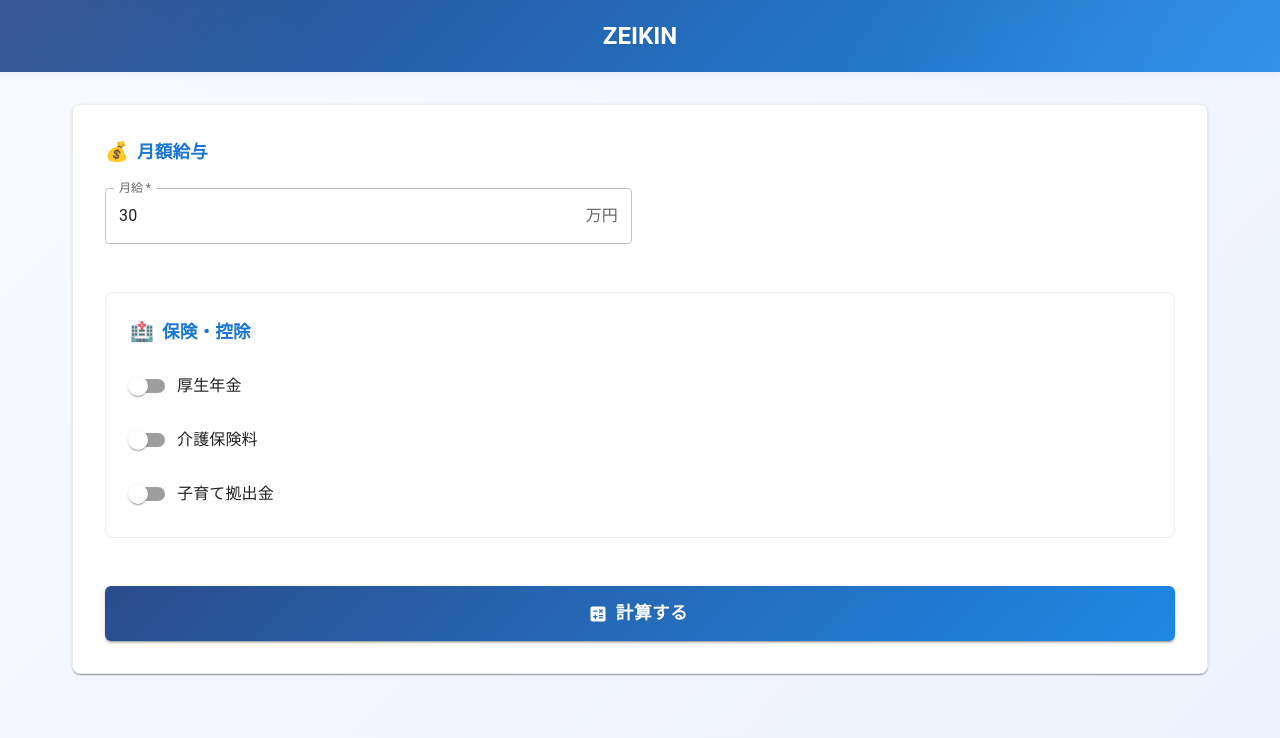
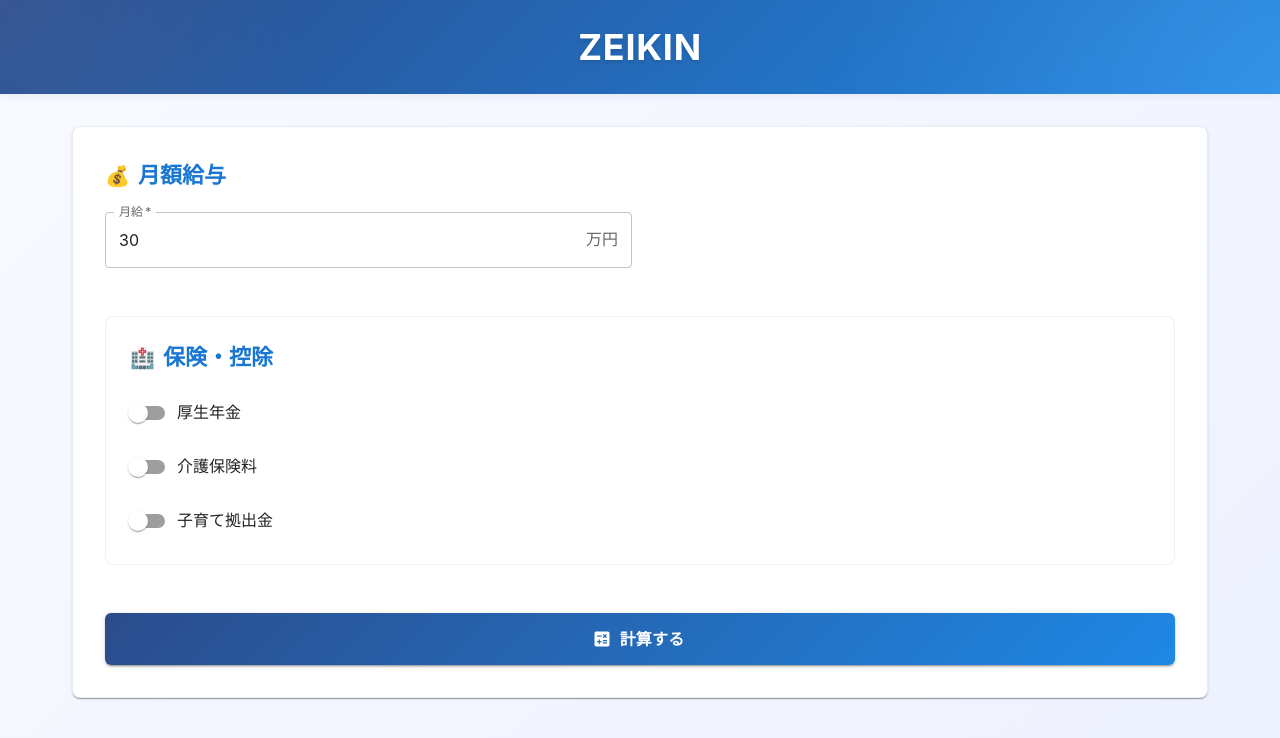
Before and after one commit to KoenigWolf/zeikin, a React (Vite) app: page / in a window 1280 px wide. Shown: the top 738 px of the page. Built offline with nearby package versions, Linux system fonts and the light colour scheme.

Commit message:
フォント中央管理に変更

```diff
--- a/src/App.tsx
+++ b/src/App.tsx
@@ -1,9 +1,66 @@
 import { Container, CssBaseline, ThemeProvider, createTheme } from '@mui/material';
 import { TaxCalculator } from '@components/TaxCalculator';
+import { typography } from './styles/theme/typography';
 
 const theme = createTheme({
   palette: {
     mode: 'light',
+  },
+  typography: {
+    fontFamily: [
+      '-apple-system',
+      'BlinkMacSystemFont',
+      '"Segoe UI"',
+      'Roboto',
+      '"Helvetica Neue"',
+      'Arial',
+      'sans-serif',
+      '"Apple Color Emoji"',
+      '"Segoe UI Emoji"',
+      '"Segoe UI Symbol"',
+    ].join(','),
+    h1: {
+      fontSize: typography.h1.fontSize,
+      fontWeight: typography.h1.fontWeight,
+      lineHeight: typography.h1.lineHeight,
+      letterSpacing: typography.h1.letterSpacing,
+    },
+    h2: {
+      fontSize: typography.h2.fontSize,
+      fontWeight: typography.h2.fontWeight,
+      lineHeight: typography.h2.lineHeight,
+      letterSpacing: typography.h2.letterSpacing,
+    },
+    h3: {
+      fontSize: typography.h3.fontSize,
+      fontWeight: typography.h3.fontWeight,
+      lineHeight: typography.h3.lineHeight,
+    },
+    h4: {
+      fontSize: typography.h4.fontSize,
+      fontWeight: typography.h4.fontWeight,
+      lineHeight: typography.h4.lineHeight,
+    },
+    h5: {
+      fontSize: typography.h5.fontSize,
+      fontWeight: typography.h5.fontWeight,
+      lineHeight: typography.h5.lineHeight,
+    },
+    h6: {
+      fontSize: typography.h6.fontSize,
+      fontWeight: typography.h6.fontWeight,
+      lineHeight: typography.h6.lineHeight,
+    },
+    body1: {
+      fontSize: typography.body1.fontSize,
+      fontWeight: typography.body1.fontWeight,
+      lineHeight: typography.body1.lineHeight,
+    },
+    body2: {
+      fontSize: typography.body2.fontSize,
+      fontWeight: typography.body2.fontWeight,
+      lineHeight: typography.body2.lineHeight,
+    },
   },
 });
 
--- a/src/components/TaxForm.tsx
+++ b/src/components/TaxForm.tsx
@@ -9,6 +9,7 @@ import { Calculate as CalculateIcon } from '@mui/icons-material';
 import { StyledTextField, CustomSwitch } from '@styles/components/Form.styles';
 import { GradientButton } from '@styles/components/Button.styles';
 import { texts } from '../constants/texts';
+import { componentTypography } from '@styles/theme/typography';
 
 interface TaxFormInputs {
   baseSalary: string;
@@ -55,7 +56,8 @@ const SwitchControl = ({
     label={label}
     sx={{
       '& .MuiFormControlLabel-label': {
-        fontSize: '1rem',
+        fontSize: componentTypography.formLabel.fontSize,
+        fontWeight: componentTypography.formLabel.fontWeight,
         color: 'text.primary',
       },
     }}
--- a/src/styles/components/Button.styles.ts
+++ b/src/styles/components/Button.styles.ts
@@ -1,12 +1,14 @@
 import { styled } from '@mui/material/styles';
 import { Button } from '@mui/material';
 import { colors } from '@styles/theme/colors';
+import { componentTypography } from '@styles/theme/typography';
 
 export const GradientButton = styled(Button)(({ theme }) => {
   const baseStyles = {
     padding: theme.spacing(1.5),
-    fontSize: '1.1rem',
-    fontWeight: 600,
+    fontSize: componentTypography.button.fontSize,
+    fontWeight: componentTypography.button.fontWeight,
+    letterSpacing: componentTypography.button.letterSpacing,
     borderRadius: theme.shape.borderRadius * 1.5,
     background: colors.primary.gradient,
     transition: 'box-shadow 0.2s ease',
--- a/src/styles/components/Result.styles.ts
+++ b/src/styles/components/Result.styles.ts
@@ -1,6 +1,7 @@
 import { Box, Typography } from '@mui/material';
 import { styled } from '@mui/material/styles';
 import { colors } from '@styles/theme/colors';
+import { componentTypography } from '@styles/theme/typography';
 
 export const ResultSection = styled(Box)(({ theme }) => ({
   marginBottom: theme.spacing(3),
@@ -28,37 +29,50 @@ export const ResultItem = styled(Box)(({ theme }) => ({
     borderBottom: `1px solid ${colors.border.light}`,
   },
   '& .label': {
-    fontSize: '1rem',
+    fontSize: componentTypography.label.fontSize,
     color: theme.palette.text.primary,
-    fontWeight: 500,
+    fontWeight: componentTypography.label.fontWeight,
   },
   '& .value': {
-    fontSize: '1.1rem',
+    fontSize: componentTypography.value.fontSize,
     color: colors.text.primary,
-    fontWeight: 600,
+    fontWeight: componentTypography.value.fontWeight,
   },
   '& .total-label': {
-    fontSize: '1.2rem',
+    fontSize: componentTypography.totalLabel.fontSize,
     color: theme.palette.text.primary,
-    fontWeight: 700,
+    fontWeight: componentTypography.totalLabel.fontWeight,
   },
   '& .total-value': {
-    fontSize: '1.4rem',
+    fontSize: componentTypography.totalValue.fontSize,
     color: colors.text.secondary,
-    fontWeight: 800,
+    fontWeight: componentTypography.totalValue.fontWeight,
+    letterSpacing: componentTypography.totalValue.letterSpacing,
+    [theme.breakpoints.up('sm')]: {
+      fontSize: componentTypography.totalValue.sm,
+    },
+    [theme.breakpoints.up('md')]: {
+      fontSize: componentTypography.totalValue.md,
+    },
   },
 }));
 
-export const SectionTitle = styled(Typography)(() => ({
+export const SectionTitle = styled(Typography)(({ theme }) => ({
   color: colors.text.primary,
   marginBottom: 16,
-  fontSize: '1.1rem',
-  fontWeight: 600,
+  fontSize: componentTypography.sectionTitle.xs,
+  fontWeight: componentTypography.sectionTitle.fontWeight,
   display: 'flex',
   alignItems: 'center',
   gap: 8,
+  [theme.breakpoints.up('sm')]: {
+    fontSize: componentTypography.sectionTitle.sm,
+  },
+  [theme.breakpoints.up('md')]: {
+    fontSize: componentTypography.sectionTitle.md,
+  },
   '&::before': {
-    fontSize: '1.2rem',
+    fontSize: componentTypography.icon.fontSize,
   },
 })) as typeof Typography;
 
--- a/src/styles/components/Typography.styles.ts
+++ b/src/styles/components/Typography.styles.ts
@@ -2,17 +2,26 @@ import { styled } from '@mui/material/styles';
 import { Typography } from '@mui/material';
 import type { TypographyProps } from '@mui/material';
 import { colors } from '@styles/theme/colors';
+import { componentTypography } from '@styles/theme/typography';
 
 interface HeaderTypographyProps extends TypographyProps {
   component?: React.ElementType;
 }
 
-export const HeaderTypography = styled(Typography)<HeaderTypographyProps>(() => {
+export const HeaderTypography = styled(Typography)<HeaderTypographyProps>(({ theme }) => {
   return {
-    fontWeight: 600,
+    fontSize: componentTypography.appTitle.xs,
+    fontWeight: componentTypography.appTitle.fontWeight,
+    letterSpacing: componentTypography.appTitle.letterSpacing,
     color: colors.text.light,
-    textShadow: '0 1px 2px rgba(0,0,0,0.1)',
+    textShadow: '0 2px 4px rgba(0,0,0,0.15)',
     textAlign: 'center',
+    [theme.breakpoints.up('sm')]: {
+      fontSize: componentTypography.appTitle.sm,
+    },
+    [theme.breakpoints.up('md')]: {
+      fontSize: componentTypography.appTitle.md,
+    },
   };
 });
 
@@ -37,20 +46,16 @@ export const FormTitle = styled(Typography)(({ theme }) => {
 });
 
 export const ResultTitle = styled(Typography)(({ theme }) => {
-  const baseStyles = {
+  return {
     borderBottom: `2px solid ${colors.border.medium}`,
     paddingBottom: theme.spacing(2),
-    fontSize: '1.25rem',
-  };
-
-  const responsiveStyles = {
+    fontSize: componentTypography.resultTitle.xs,
+    fontWeight: componentTypography.resultTitle.fontWeight,
+    [theme.breakpoints.up('sm')]: {
+      fontSize: componentTypography.resultTitle.sm,
+    },
     [theme.breakpoints.up('md')]: {
-      fontSize: '1.5rem',
+      fontSize: componentTypography.resultTitle.md,
     },
   };
-
-  return {
-    ...baseStyles,
-    ...responsiveStyles,
-  };
 });
--- a/src/styles/theme/typography.ts
+++ b/src/styles/theme/typography.ts
@@ -1,56 +1,116 @@
 export const typography = {
   h1: {
-    fontSize: '2rem',    // メインタイトル
-    fontWeight: 600,
+    fontSize: '2.5rem',
+    fontWeight: 700,
     lineHeight: 1.2,
+    letterSpacing: '-0.02em',
   },
   h2: {
+    fontSize: '2rem',
+    fontWeight: 700,
+    lineHeight: 1.3,
+    letterSpacing: '-0.01em',
+  },
+  h3: {
     fontSize: '1.75rem',
     fontWeight: 600,
-    lineHeight: 1.3,
+    lineHeight: 1.4,
   },
-  h3: {
+  h4: {
     fontSize: '1.5rem',
     fontWeight: 600,
     lineHeight: 1.4,
   },
-  h4: {
+  h5: {
     fontSize: '1.25rem',
     fontWeight: 600,
     lineHeight: 1.5,
   },
-  h5: {
-    fontSize: '1.1rem',
+  h6: {
+    fontSize: '1.125rem',
     fontWeight: 600,
     lineHeight: 1.5,
   },
-
   body1: {
-    fontSize: '1rem',     // 標準テキスト
+    fontSize: '1rem',
+    fontWeight: 400,
     lineHeight: 1.6,
   },
   body2: {
     fontSize: '0.875rem',
+    fontWeight: 400,
     lineHeight: 1.6,
   },
 } as const;
 
 export const responsiveTypography = {
   header: {
-    xs: '1.25rem', // モバイル
-    sm: '1.5rem',  // タブレット
+    xs: '1.5rem',
+    sm: '1.75rem',
+    md: '2rem',
+    lg: '2.25rem',
+  },
+  title: {
+    xs: '1.25rem',
+    sm: '1.5rem',
     md: '1.75rem',
   },
-
-  title: {
-    xs: '1.1rem',  // モバイル
-    sm: '1.25rem', // タブレット
-    md: '1.5rem',
-  },
-
   subtitle: {
-    xs: '1rem',    // モバイル
-    sm: '1.1rem',  // タブレット
+    xs: '1rem',
+    sm: '1.125rem',
     md: '1.25rem',
   },
 } as const;
+
+export const componentTypography = {
+  appTitle: {
+    xs: '1.75rem',
+    sm: '2rem',
+    md: '2.25rem',
+    fontWeight: 700,
+    letterSpacing: '0.02em',
+  },
+  resultTitle: {
+    xs: '1.25rem',
+    sm: '1.375rem',
+    md: '1.5rem',
+    fontWeight: 600,
+  },
+  sectionTitle: {
+    xs: '1.125rem',
+    sm: '1.25rem',
+    md: '1.375rem',
+    fontWeight: 600,
+  },
+  button: {
+    fontSize: '1rem',
+    fontWeight: 600,
+    letterSpacing: '0.01em',
+  },
+  label: {
+    fontSize: '1rem',
+    fontWeight: 500,
+  },
+  value: {
+    fontSize: '1.125rem',
+    fontWeight: 600,
+  },
+  totalLabel: {
+    fontSize: '1.25rem',
+    fontWeight: 700,
+  },
+  totalValue: {
+    fontSize: '1.5rem',
+    sm: '1.625rem',
+    md: '1.75rem',
+    fontWeight: 800,
+    letterSpacing: '-0.01em',
+  },
+  formLabel: {
+    fontSize: '1rem',
+    fontWeight: 500,
+  },
+  icon: {
+    fontSize: '1.25rem',
+  },
+} as const;
```
